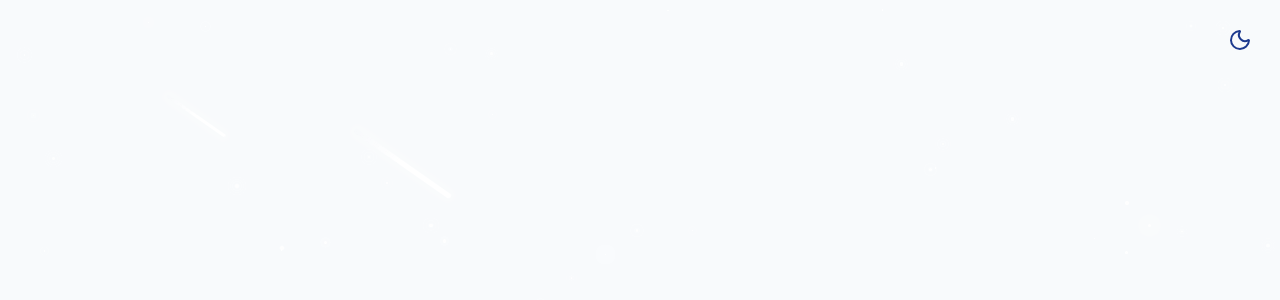
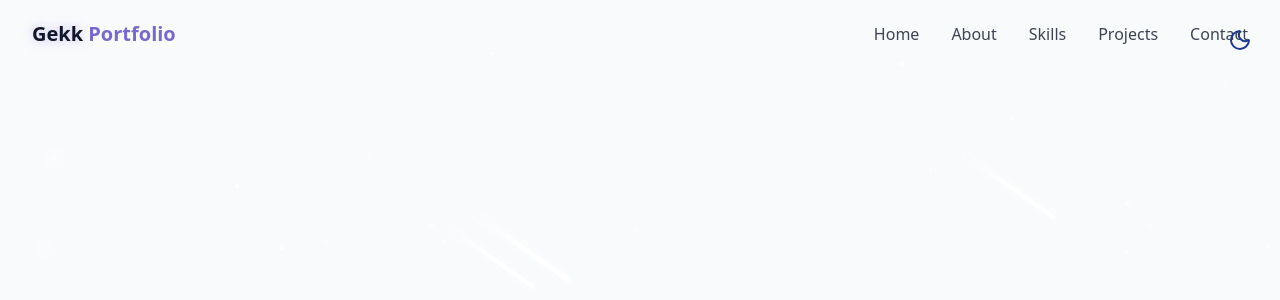
Before and after one commit to Andrei-Cervantes/portfolio, a React (Vite) app: page / in a window 1280 px wide. Shown: the top 300 px of the page. Built offline with nearby package versions, Linux system fonts and the light colour scheme.

Commit message:
add navbar

```diff
--- /dev/null
+++ b/src/components/Navbar.tsx
@@ -0,0 +1,104 @@
+import { useState, useEffect } from "react";
+import { cn } from "../lib/utils";
+import { Menu, X } from "lucide-react";
+
+const navItems = [
+  {
+    name: "Home",
+    href: "#hero",
+  },
+  {
+    name: "About",
+    href: "#about",
+  },
+  {
+    name: "Skills",
+    href: "#skills",
+  },
+  {
+    name: "Projects",
+    href: "#projects",
+  },
+  {
+    name: "Contact",
+    href: "#contact",
+  },
+];
+
+const Navbar = () => {
+  const [isScrolled, setIsScrolled] = useState(false);
+  const [isMenuOpen, setIsMenuOpen] = useState(false);
+
+  useEffect(() => {
+    const handleScroll = () => {
+      setIsScrolled(window.scrollY > 10);
+    };
+    window.addEventListener("scroll", handleScroll);
+    return () => window.removeEventListener("scroll", handleScroll);
+  }, []);
+
+  return (
+    <nav
+      className={cn(
+        "fixed w-full z-40 transition-all duration-300",
+        isScrolled ? "py-3 bg-background/80 backdrop-blur-md shadow-xs" : "py-5"
+      )}
+    >
+      <div className="container flex items-center justify-between">
+        <a
+          href="#hero"
+          className="text-xl font-bold text-primary flex items-center"
+        >
+          <span className="relative z-10">
+            <span className="text-glow text-foreground"> Gekk </span> Portfolio
+          </span>
+        </a>
+
+        {/* Desktop Navbar */}
+        <div className="hidden md:flex space-x-8">
+          {navItems.map((item, key) => (
+            <a
+              key={key}
+              href={item.href}
+              className="text-foreground/80 hover:text-primary transition-colors duration-300"
+            >
+              {item.name}
+            </a>
+          ))}
+        </div>
+
+        {/* Mobile Navbar */}
+        <button
+          className="md:hidden p-2 text-foreground z-50"
+          aria-label={isMenuOpen ? "Close menu" : "Open menu"}
+          onClick={() => setIsMenuOpen((prev) => !prev)}
+        >
+          {isMenuOpen ? <X size={24} /> : <Menu size={24} />}
+        </button>
+        <div
+          className={cn(
+            "fixed inset-0 bg-background/95 backdrop-blur-md z-40 flex flex-col items-center justify-center transition-all duration-300 md:hidden",
+            isMenuOpen
+              ? "opacity-100 pointer-events-auto"
+              : "opacity-0 pointer-events-none"
+          )}
+        >
+          <div className="flex flex-col space-y-8 text-xl">
+            {navItems.map((item, key) => (
+              <a
+                key={key}
+                href={item.href}
+                className="text-foreground/80 hover:text-primary transition-colors duration-300"
+                onClick={() => setIsMenuOpen(false)}
+              >
+                {item.name}
+              </a>
+            ))}
+          </div>
+        </div>
+      </div>
+    </nav>
+  );
+};
+
+export default Navbar;
--- a/src/pages/Home.tsx
+++ b/src/pages/Home.tsx
@@ -1,11 +1,15 @@
 import ThemeToggle from "../components/ThemeToggle";
 import StarBackground from "../components/StarBackground";
+import Navbar from "../components/Navbar";
 
 const Home = () => {
-    return <div className="min-h-screen bg-background text-foreground overflow-x-hidden">
-        <ThemeToggle />
-        <StarBackground />
-    </div>;
-}
+  return (
+    <div className="min-h-screen bg-background text-foreground overflow-x-hidden">
+      <ThemeToggle />
+      <StarBackground />
+      <Navbar />
+    </div>
+  );
+};
 
 export default Home;
```
